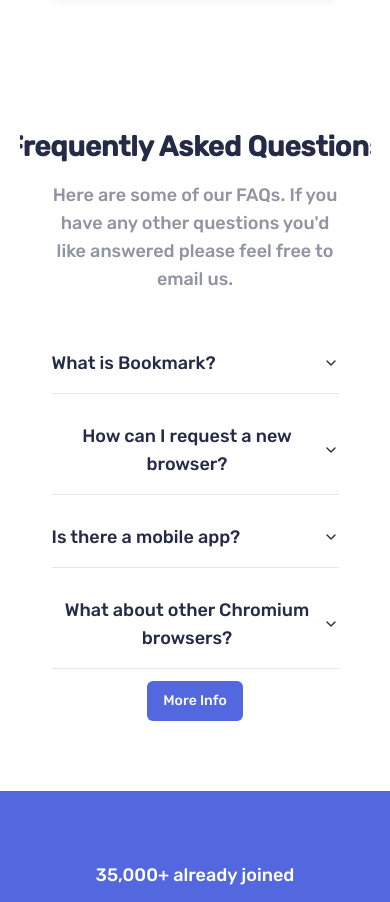
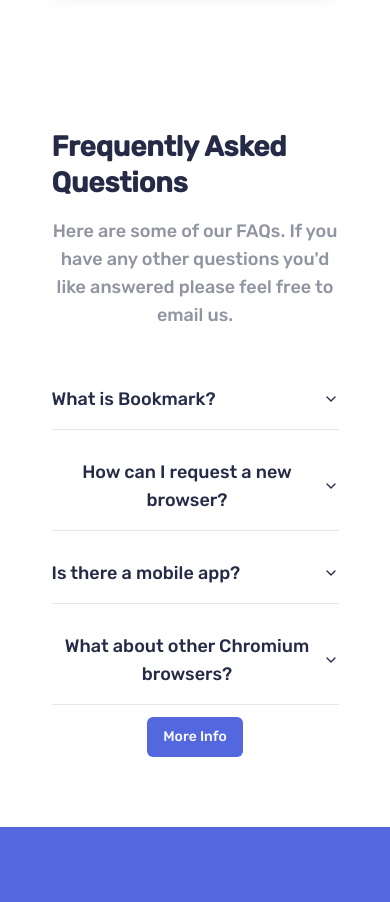
Before and after one commit to ahmedyasserdev/Bookmark-landing-page, a Next.js app: page / in a window 390 px wide. Shown: the part 3140-4042 px from the top of the page. Built offline with nearby package versions, Linux system fonts and the light colour scheme.

Commit message:
Update FAQ.tsx

```diff
--- a/components/shared/FAQ.tsx
+++ b/components/shared/FAQ.tsx
@@ -13,7 +13,7 @@
   return (
     <section className="section_padding">
       <div className="flex-center flex-col gap-4">
-        <h2 className=" h3-bold md:h2-bold text-secondary-darkBlue whitespace-nowrap">
+        <h2 className=" h3-bold md:h2-bold text-secondary-darkBlue ">
           Frequently Asked Questions
         </h2>
         <p className="p-medium-18 text-secondary-blue max-w-xl text-center">
```
